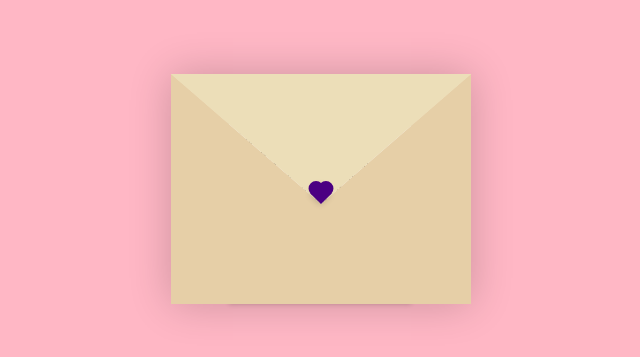
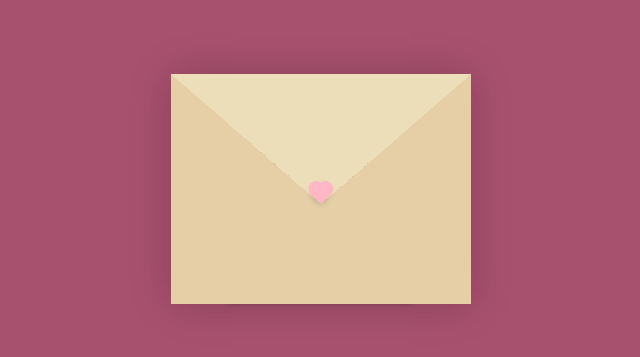
Before and after one commit to flowerbee0/B7, a plain HTML site: page index.html in a window 1280 px wide. Shown: the part 211-568 px from the top of the page, without its empty margins (319-959 px from the left). Drawn offline with Linux system fonts and the light colour scheme.

Commit message:
Update index.css

```diff
--- a/index.css
+++ b/index.css
@@ -1,12 +1,12 @@
 :root{
   --primary: #fff;
-  --bg-color: rgb(255,183,197);
+  --bg-color: rgb(168,81,110);
   --bg-envelope-color: #f5edd1;
   --envelope-tab: #ecdeb8;
   --envelope-cover: #e6cfa7;
   --shadow-color: rgba(0, 0, 0, 0.2);
   --txt-color: #444;
-  --heart-color: rgb(75,0,130);
+  --heart-color: rgb(255,183,197);
 }
 body{
   margin: 0;
```
